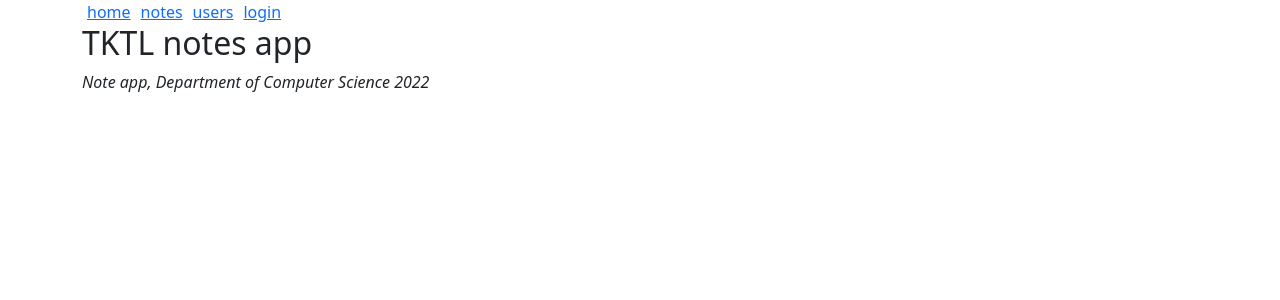
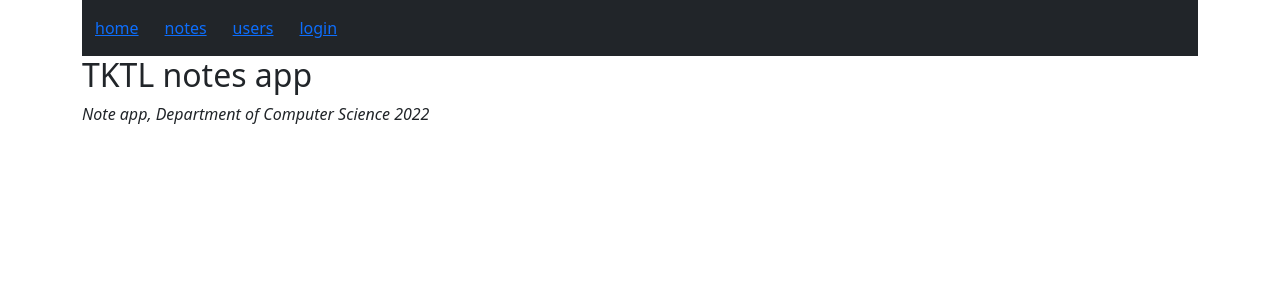
Before and after one commit to manzeelanepali/react-router-workshops, a React (Create React App) app: page / in a window 1280 px wide. Shown: the top 300 px of the page. Built offline with nearby package versions, Linux system fonts and the light colour scheme.

Commit message:
changes in the navgar

```diff
--- a/src/App.js
+++ b/src/App.js
@@ -8,7 +8,7 @@
   Navigate,
 } from "react-router-dom";
 import { useState } from "react";
-import { Table, Form, Button, Alert } from "react-bootstrap";
+import { Table, Form, Button, Alert, Navbar, Nav } from "react-bootstrap";
 
 const Home = () => (
   <div>
@@ -127,24 +127,37 @@
     <div className="container">
       {message && <Alert variant="success">{message}</Alert>}
       <div>
-        <div>
+        <Navbar collapseOnSelect expand="lg" bg="dark" variant="dark">
+          <Navbar.Toggle aria-controls="responsive-navbar-nav" />
+          <Navbar.Collapse id="responsive-navbar-nav">
+            <Nav className="me-auto">
+              <Nav.Link href="#" as="span">
                 <Link style={padding} to="/">
                   home
                 </Link>
+              </Nav.Link>
+              <Nav.Link href="#" as="span">
                 <Link style={padding} to="/notes">
                   notes
                 </Link>
+              </Nav.Link>
+              <Nav.Link href="#" as="span">
                 <Link style={padding} to="/users">
                   users
                 </Link>
+              </Nav.Link>
+              <Nav.Link href="#" as="span">
                 {user ? (
-            <em>{user} logged in</em>
+                  <em style={padding}>{user} logged in</em>
                 ) : (
                   <Link style={padding} to="/login">
                     login
                   </Link>
                 )}
-        </div>
+              </Nav.Link>
+            </Nav>
+          </Navbar.Collapse>
+        </Navbar>
 
         <Routes>
           <Route path="/notes/:id" element={<Note notes={note} />} />
```
Lines whose indentation alone changed are shown as unchanged.
